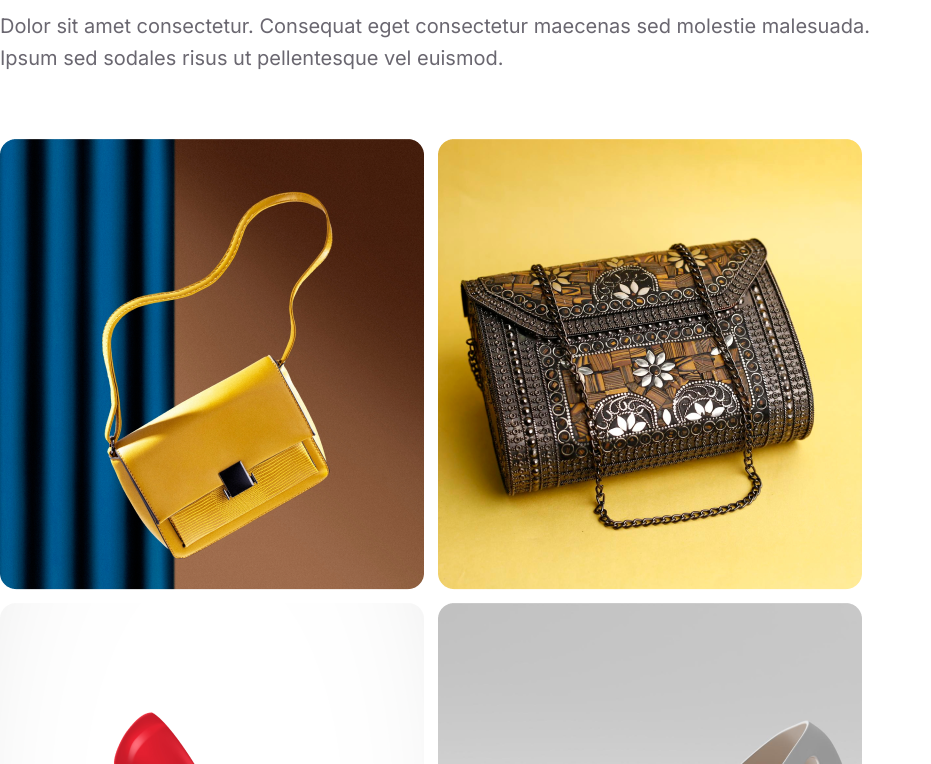
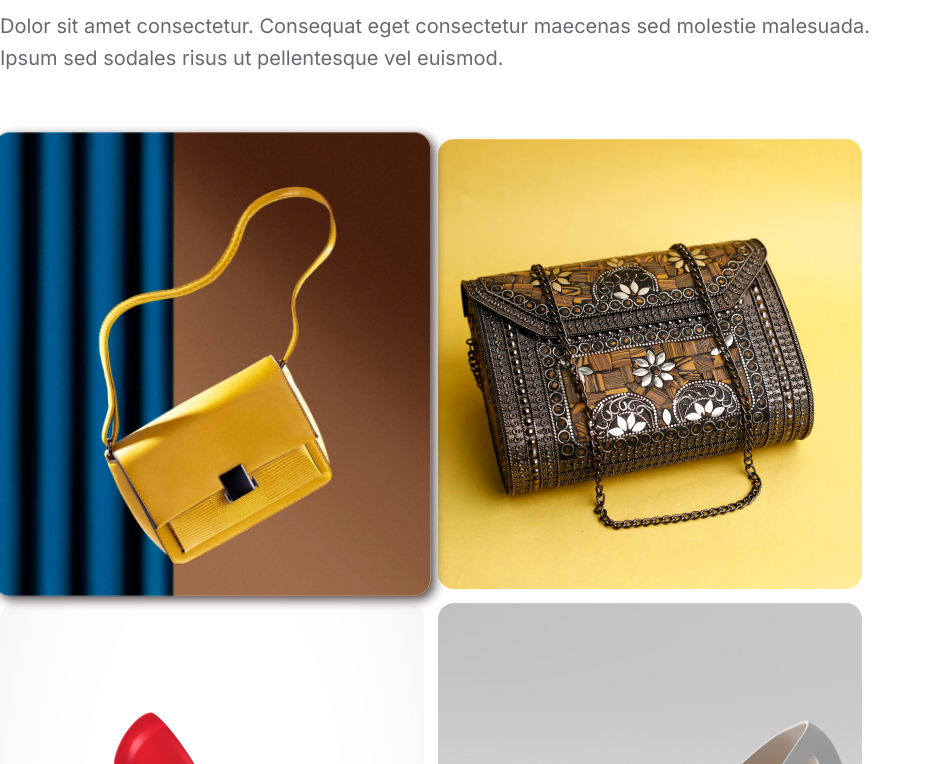
Before and after one commit to Fahmudul/Assignment-1, a plain HTML site: page index.html in a window 1280 px wide. In both pictures the pointer is over the element 212 px from the left and 5232 px from the top of the page. Shown: the part 4868-5632 px from the top of the page, without its empty margins (0-931 px from the left). Drawn offline with Linux system fonts and the light colour scheme.

Commit message:
added a hover effect on shopping item

```diff
--- a/style.css
+++ b/style.css
@@ -483,8 +483,16 @@
 }
 
 .item-1{
+    border-radius: 16px;
     width: 424px;
     height: 450px;
+    transition: all 0.5s;
+
+
+}
+.item-1:hover{
+    transform: scale(1.03);
+    box-shadow: 4px 4px 10px rgb(79, 68, 68);
 }
 
 .subscribe-section{
```
